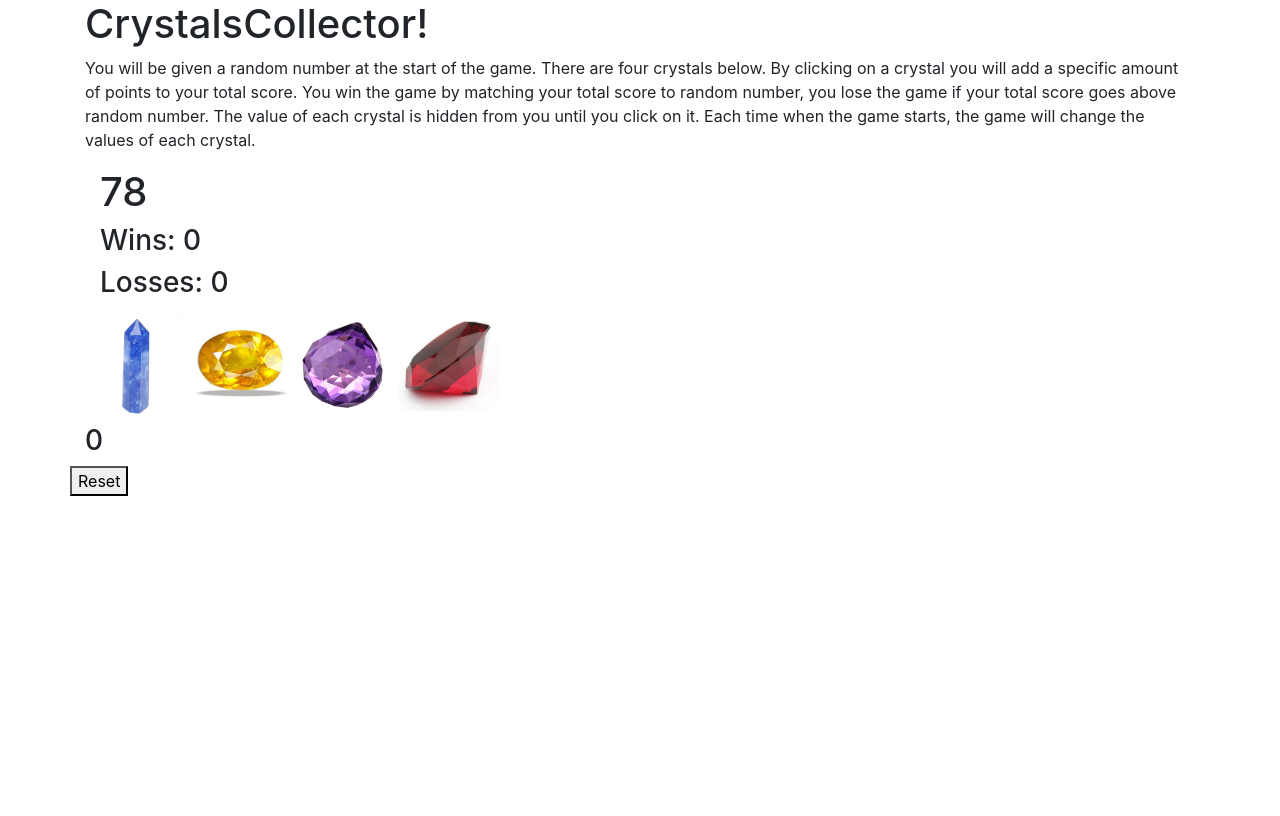
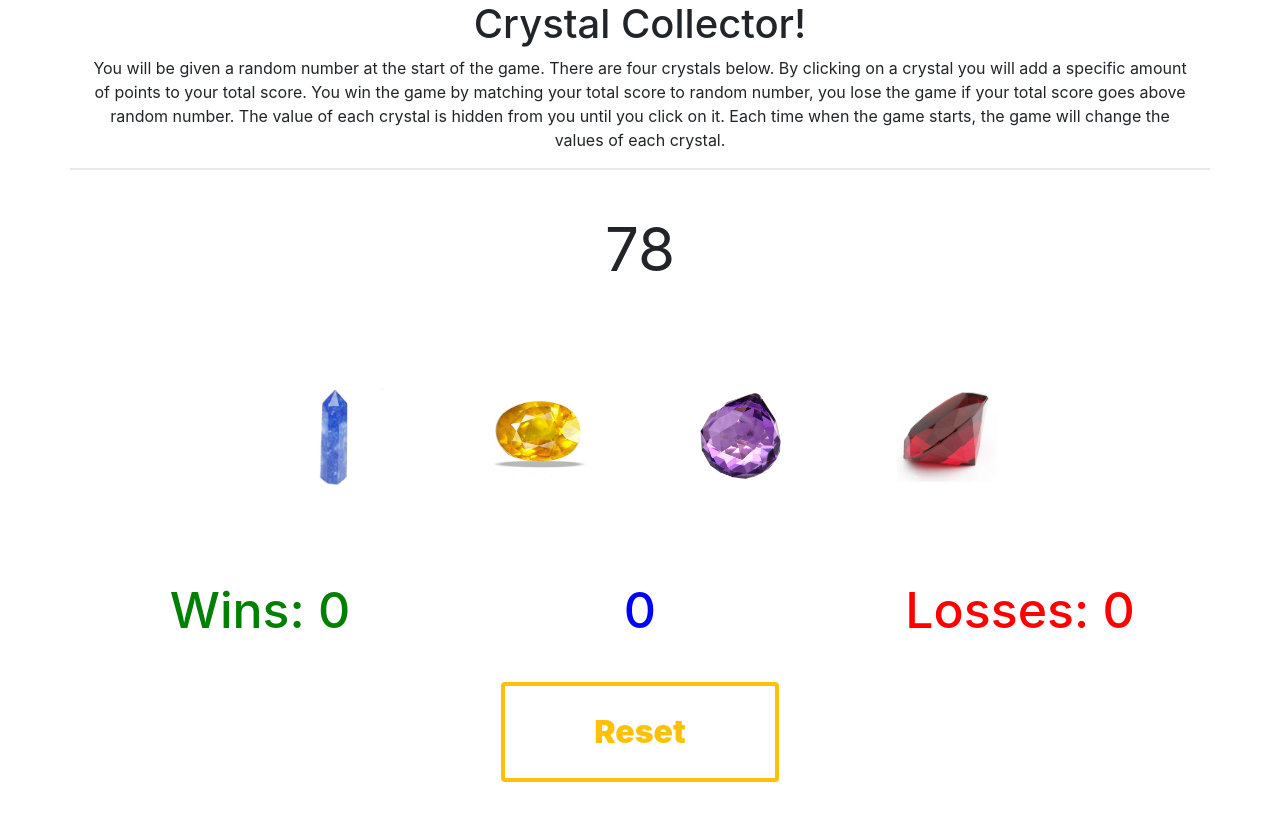
Before and after one commit to ethanhart35/Crystal-Clicker, a plain HTML site: page index.html in a window 1280 px wide. Drawn offline with nearby package versions, Linux system fonts and the light colour scheme.

Commit message:
Fixed the css and made the page look alot better

```diff
--- a/assests/css/style.css
+++ b/assests/css/style.css
@@ -2,3 +2,47 @@
     width: 100px;
     height: auto;
 }
+#title{
+    text-align: center;
+    border-bottom: solid 2px rgba(200, 203, 204, 0.432);
+    margin-bottom: 3%;
+}
+#randomNumber{
+    text-align: center;
+    font-size: 60px;
+    margin-bottom: 3%;
+}
+.WL{
+    text-align: center;
+}
+#wins{
+    color: green;
+    font-size: 50px;
+}
+#losses{
+    color: red;
+    font-size: 50px;
+}
+#score{
+    color: blue;
+    font-size: 50px;
+}
+#crystals{
+    text-align: center;
+    margin-bottom: 3%;
+}
+.crystal{
+    margin: 50px 50px 50px 50px;
+}
+#reset{
+    text-align: center;
+    margin-top: 3%;
+    margin-bottom: 3%;
+}
+#resetButton{
+    width: 25%;
+    height: 100px;
+    font-weight: 1000;
+    font-size: 200%;
+    border-width: 4px;
+}
--- a/index.html
+++ b/index.html
@@ -7,45 +7,47 @@
         <script src="https://code.jquery.com/jquery-3.4.1.js"></script>
         <script src=assests/javascript/game.js></script>
     </head>
+
     <body>
+
+
+
     <div class="container">
-        <h1>CrystalsCollector!</h1>
+        <div class="row">
+            <div class="col-md-12" id="title">
+                <h1>Crystal Collector!</h1>
 
                 <p>You will  be given a random number at the start of the game.
-
                 There are four crystals below. By clicking on a crystal you will add a specific amount of points to your total score.
-
                 You win the game by matching your total score to random number, you lose the game if your total score goes above random number.
-
                 The value of each crystal is hidden from you until you click on it.
-
                 Each time when the game starts, the game will change the values of each crystal.
                 </p>
-
-
-        <div class="row">
-                <div class="col-md-12">
-                    <div class="col-md-7">
-                        <h1 id="randomNumber"></h1>
             </div>
-                    <div class="col-md-5">
-                        <h3 id="wins">Wins: 0</h3>
-                        <h3 id="losses">Losses: 0</h3>
+            <div class="col-md-12" id="randomNumber">
             </div>
-                </div>
-            </div>
+            <div class="col-md-12" id="crystals">
                 <img id="blue" class="crystal" src="assests/images/bluecrystal.jpg" alt="bluecrystal">
                 <img id="yellow" class="crystal" src="assests/images/yellowcrystal.jpg" alt="yellowcrystal">
                 <img id="purple" class="crystal" src="assests/images/purplecrystal.jpg" alt="purplecrystal">
                 <img id="red" class="crystal" src="assests/images/redcrystal.jpg" alt="redcrystal">
-
-            <div class="row">
-                <div class="col-md-12">
+            </div>
+            <div class="col-sm-4 WL">
+                <h3 id="wins">Wins: 0</h3>
+            </div>
+            <div class="col-sm-4 WL">
                 <h3 id="score">0</h3>
             </div>
-                <button id="reset">Reset</button>
+            <div class="col-sm-4 WL">
+                <h3 id="losses">Losses: 0</h3>
+            </div>
+            <div class="col-md-12" id="reset">
+                <button type="button" id="resetButton" class="btn btn-outline-warning">Reset</button>
+            </div>
         </div>
     </div>
 
+
+
     </body>
 </html>
```
Lines whose indentation alone changed are shown as unchanged.
